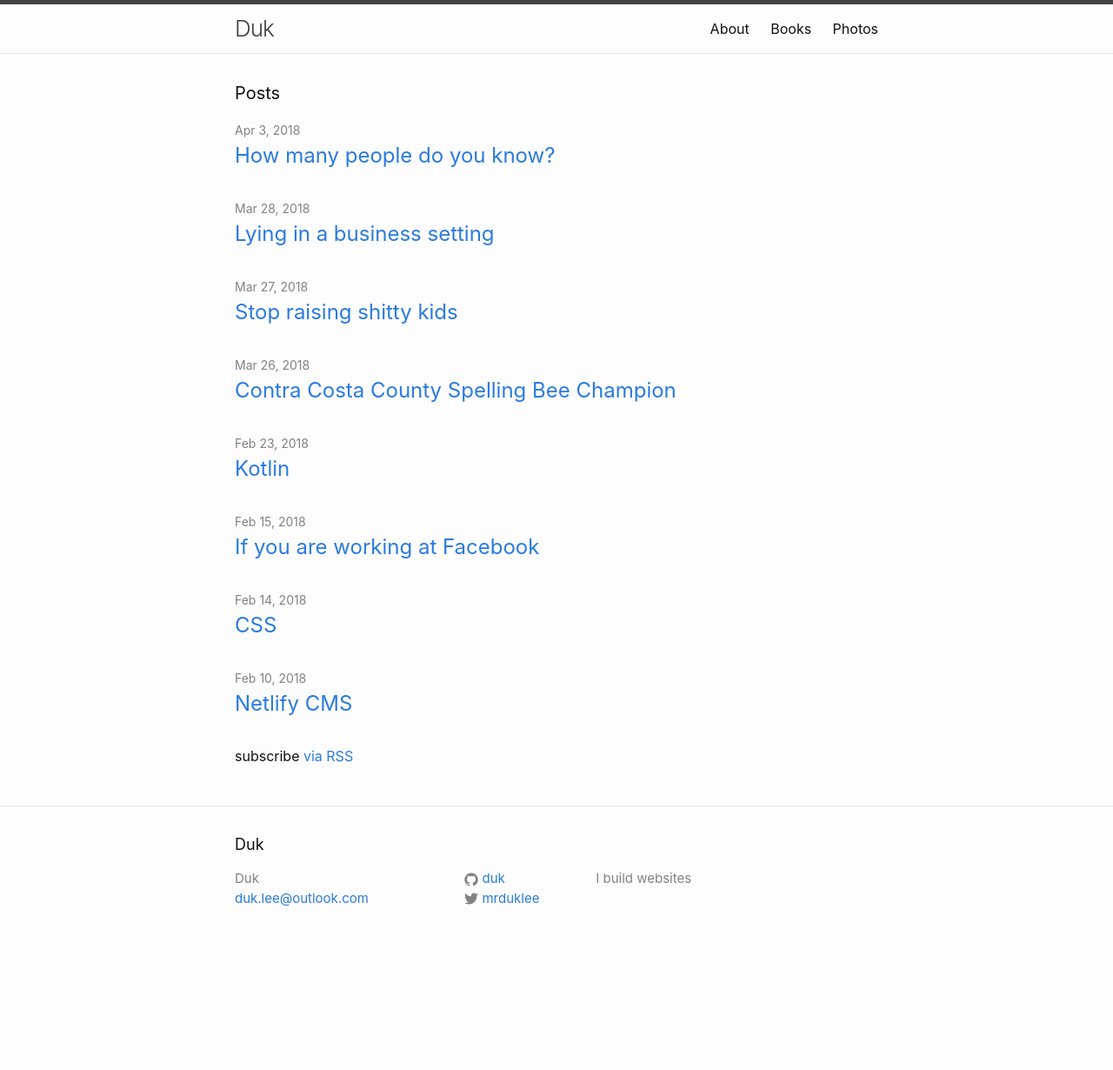
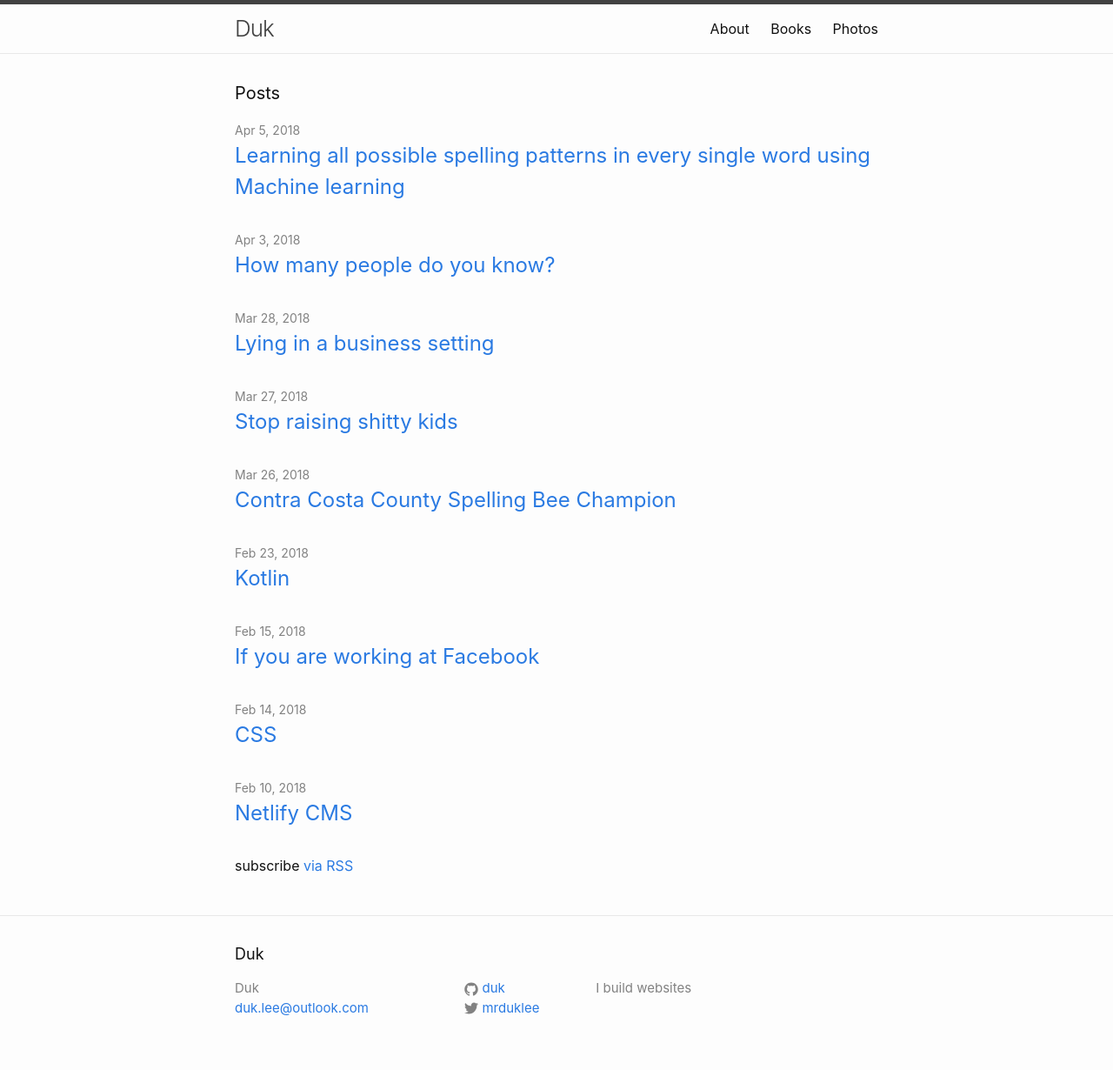
Before and after one commit to duk/dukleenet, a Jekyll site: the page built from index.md, in a window 1280 px wide. Shown: the whole page at 87% size. Built offline with Jekyll 4.4.1, drawn with Linux system fonts in a browser that asks for light colours; before the commit the page ends 1104 px from its top, so only the background shows below that.

```diff
--- a/Gemfile
+++ b/Gemfile
@@ -17,6 +17,7 @@ gem "jekyll", "3.4.2"
 
 # If you have any plugins, put them here!
 group :jekyll_plugins do
+    gem "jekyll-sitemap"
    gem "jekyll-feed", "~> 0.6"
 end
 
--- a/_config.yml
+++ b/_config.yml
@@ -19,6 +19,8 @@ description: > # this means to ignore newlines until "baseurl:"
   I build websites
 baseurl: "" # the subpath of your site, e.g. /blog
 url: "https://duklee.net" # the base hostname & protocol for your site, e.g. http://example.com
+plugins_dir:
+  - jekyll-sitemap
 twitter_username: mrduklee
 github_username:  duk
 
--- /dev/null
+++ b/_posts/2018-04-05-All-Possible-Spelling-patterns-Using-Machine-Learning.md
@@ -0,0 +1,8 @@
+---
+layout: post
+title:  "Learning all possible spelling patterns in every single word using Machine learning"
+date:   2018-04-05 05:49:24 -0700
+categories: technology
+---
+
+I wonder if anyone has attempted to
```
Also changed, not shown: Gemfile.lock.
